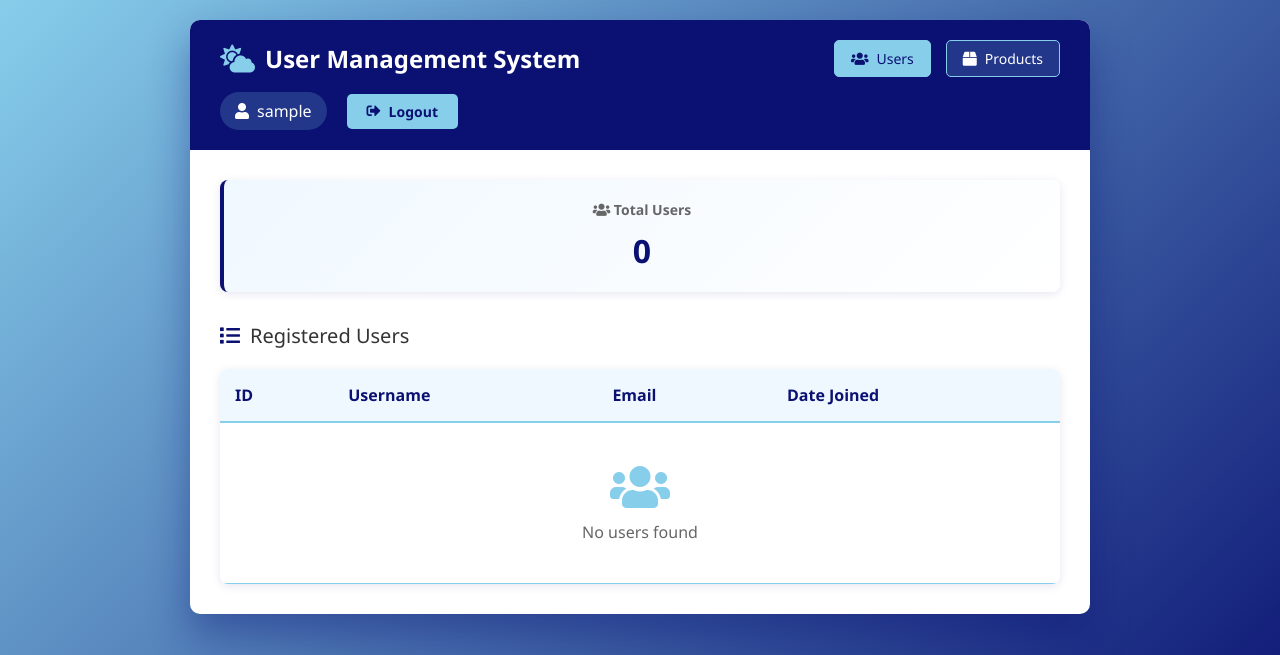
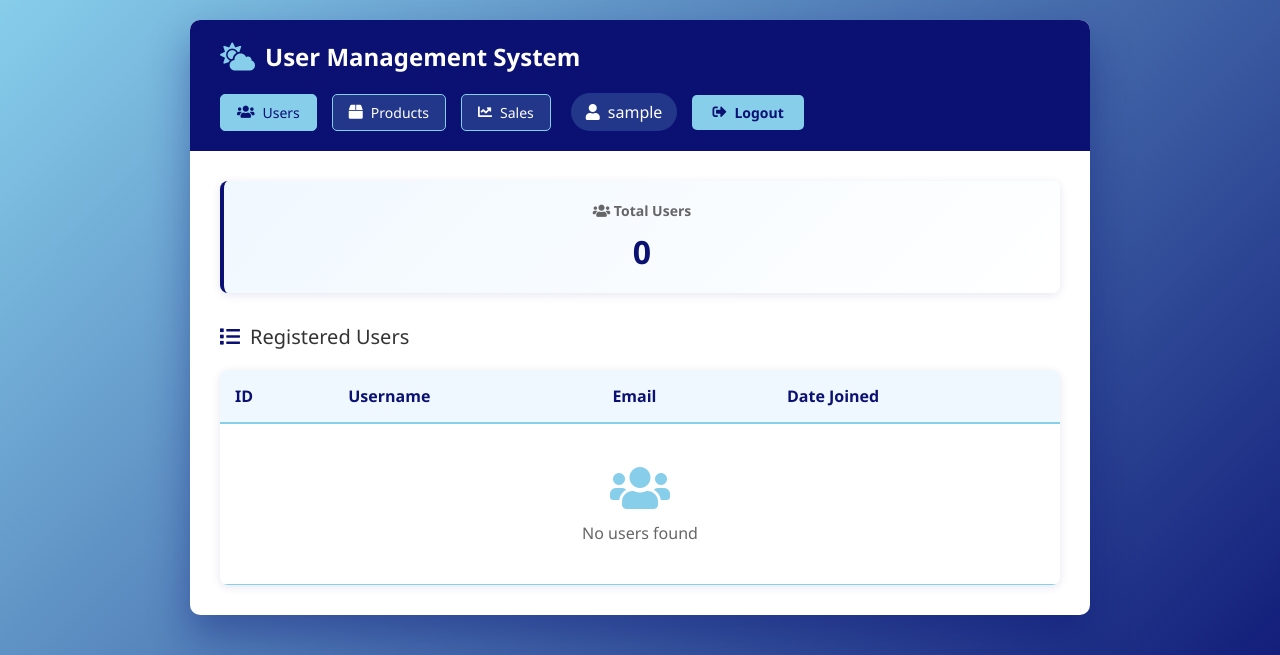
Before and after one commit to primo200/Midterms-csdc105, a Flask app: page /users in a window 1280 px wide. Shown: the top 655 px of the page. Run offline with Flask 3, Linux system fonts and the light colour scheme; the visitor is signed in with stand-in values (Sample User, id 1); some libraries are stand-ins or nearby versions.

Commit message:
Refactor header layout and user info section

```diff
--- a/templates/users.html
+++ b/templates/users.html
@@ -36,8 +36,8 @@
             display: flex;
             justify-content: space-between;
             align-items: center;
+            gap: 20px;
             flex-wrap: wrap;
-            gap: 15px;
         }
 
         .header h1 {
@@ -45,11 +45,19 @@
             display: flex;
             align-items: center;
             gap: 10px;
+            flex-shrink: 0;
         }
 
         .header h1 i {
             font-size: 28px;
             color: #87CEEB;
+        }
+
+        .header-right {
+            display: flex;
+            align-items: center;
+            gap: 20px;
+            flex-wrap: wrap;
         }
 
         .nav-buttons {
@@ -86,7 +94,7 @@
         .user-info {
             display: flex;
             align-items: center;
-            gap: 20px;
+            gap: 15px;
         }
 
         .user-info span {
@@ -231,12 +239,16 @@
                 <i class="fas fa-cloud-sun"></i>
                 User Management System
             </h1>
+            <div class="header-right">
                 <div class="nav-buttons">
                     <a href="{{ url_for('users_list') }}" class="nav-btn active">
                         <i class="fas fa-users"></i> Users
                     </a>
                     <a href="{{ url_for('products') }}" class="nav-btn">
                         <i class="fas fa-box"></i> Products
+                    </a>
+                    <a href="{{ url_for('sales') }}" class="nav-btn">
+                        <i class="fas fa-chart-line"></i> Sales
                     </a>
                 </div>
                 <div class="user-info">
@@ -247,6 +259,7 @@
                     <a href="{{ url_for('logout') }}" class="logout-btn">
                         <i class="fas fa-sign-out-alt"></i> Logout
                     </a>
+                </div>
             </div>
         </div>
 
```
Lines whose indentation alone changed are shown as unchanged.
